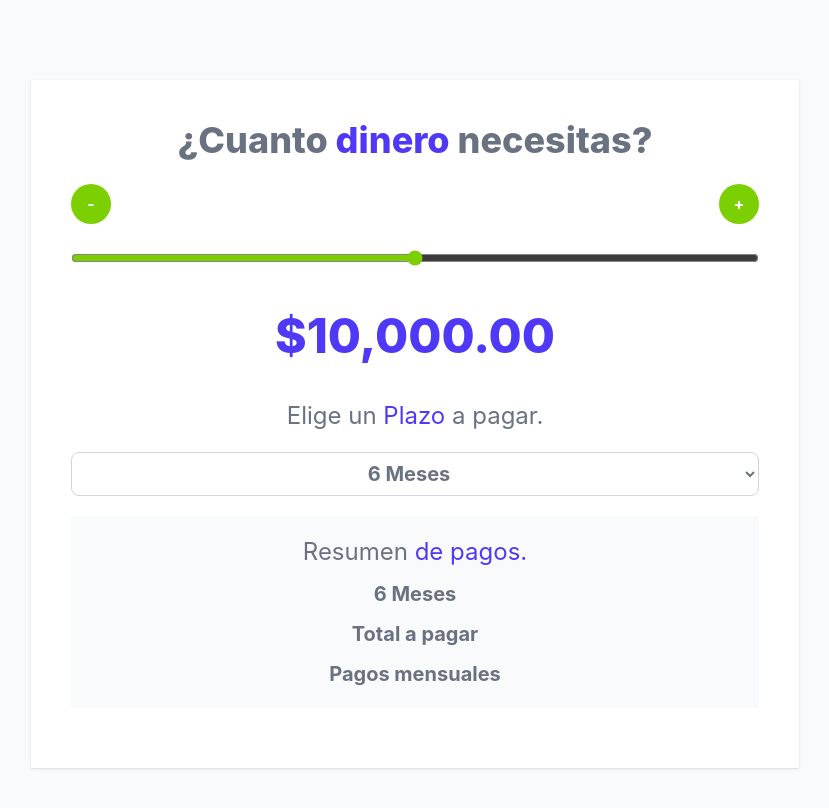
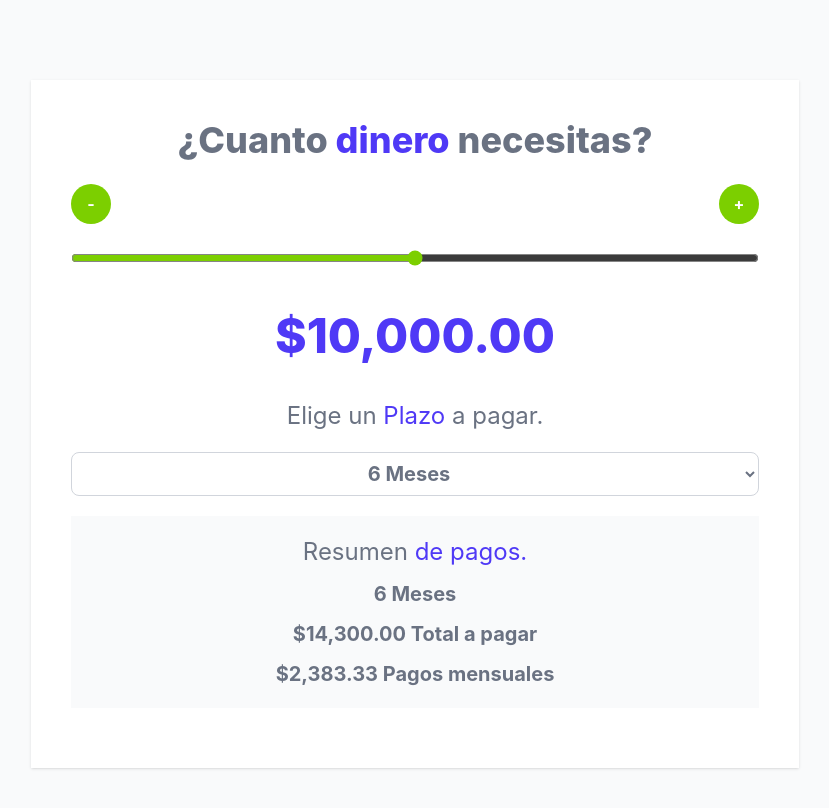
Before and after one commit to Elias-J-Guardado/cotizador-de-prestamos, a React (Vite) app: page / in a window 1280 px wide. Shown: the top 808 px of the page, without its empty margins (225-1054 px from the left). Built offline with nearby package versions, Linux system fonts and the light colour scheme.

Commit message:
Add: useEffect to manage total ans payment state

```diff
--- a/src/App.jsx
+++ b/src/App.jsx
@@ -1,4 +1,4 @@
-import { useState } from "react";
+import { useState, useEffect } from "react";
 import { Header } from "./components/Header";
 import { Button } from "./components/Button";
 import { formatearDinero, calcularTotalPagar } from "./helpers";
@@ -7,6 +7,19 @@ function App() {
   const [cantidad, setCantidad] = useState(10000);
   const [meses, setMeses] = useState(6);
   const [total, setTotal] = useState(0);
+  const [pago, setPago] = useState(0)
+
+  useEffect(() => {
+    const resultadoTotalPagar = calcularTotalPagar(cantidad, meses);
+    setTotal(resultadoTotalPagar);
+
+
+  }, [cantidad, meses]);
+
+  useEffect(() => {
+    //Calcular el pago mensual
+    setPago(total / meses);
+  }, [total])
 
   const MIN = 0
   const MAX = 20000
@@ -84,8 +97,8 @@ function App() {
             Resumen <span className="text-indigo-600">de pagos. </span>
           </h2>
           <p className="text-xl text-gray-500 text-center font-bold">{meses} Meses</p>
-          <p className="text-xl text-gray-500 text-center font-bold">Total a pagar</p>
-          <p className="text-xl text-gray-500 text-center font-bold">Pagos mensuales</p>
+          <p className="text-xl text-gray-500 text-center font-bold">{formatearDinero(total)} Total a pagar</p>
+          <p className="text-xl text-gray-500 text-center font-bold">{formatearDinero(pago)} Pagos mensuales</p>
         </div>
 
       </div>
```
